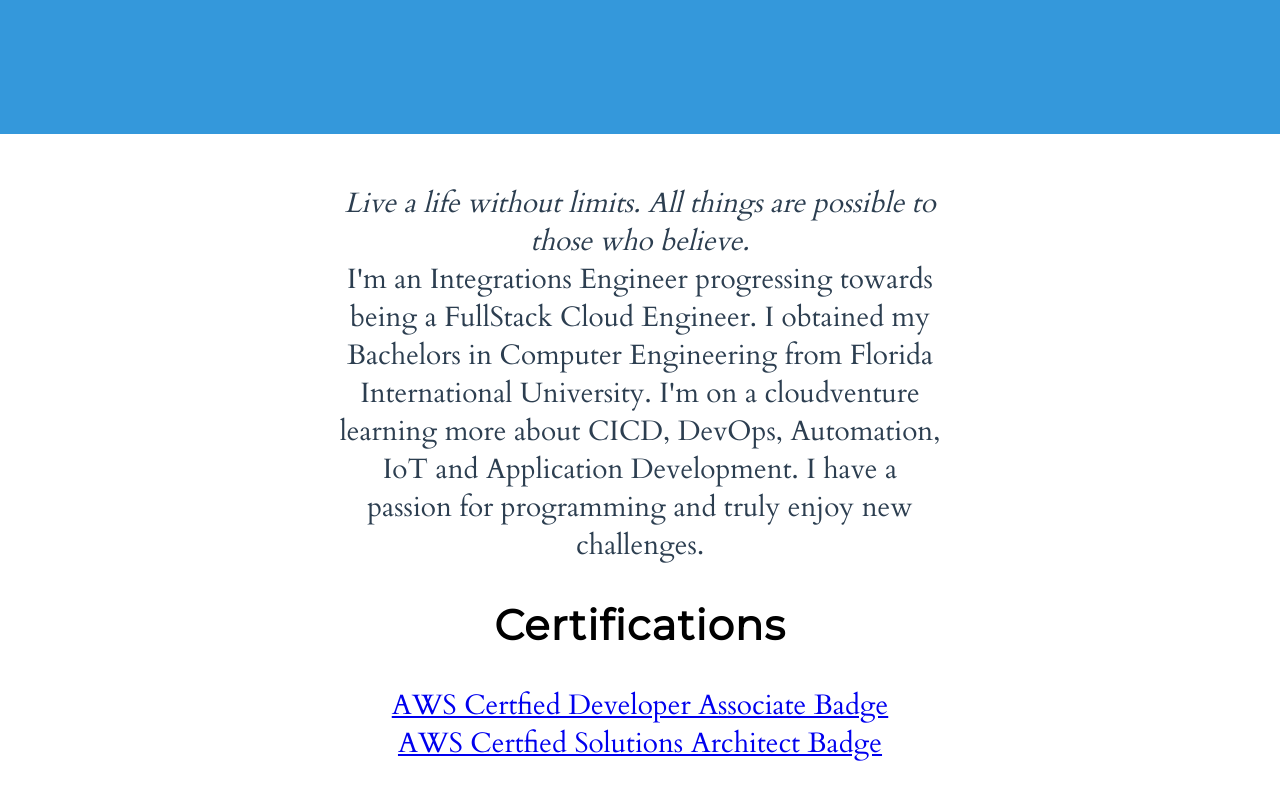
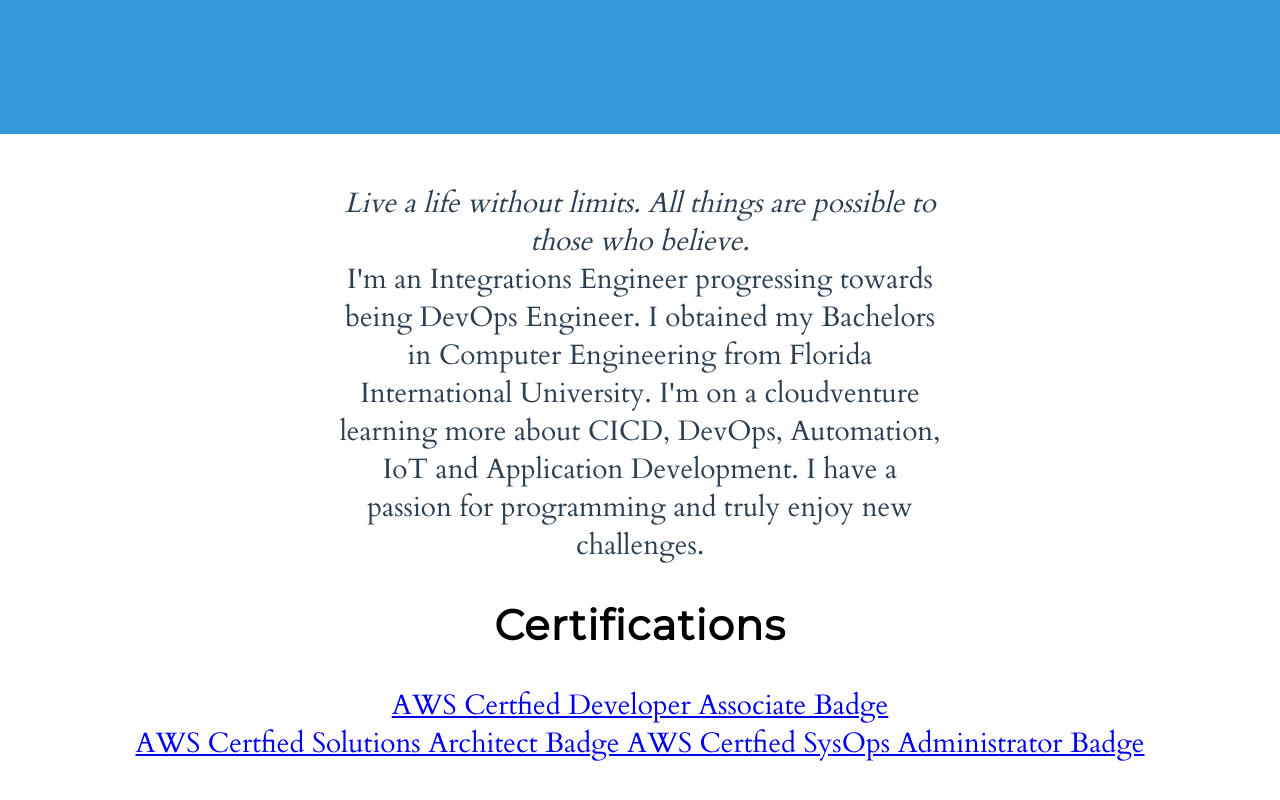
Before and after one commit to NoLimitsNick/no-limits-nick-portfolio, a React app: page index.html in a window 1280 px wide. Shown: the part 1974-2774 px from the top of the page. Built offline with nearby package versions, Linux system fonts and the light colour scheme.

Commit message:
Update Portfolio Resume and Bio

```diff
--- a/index.html
+++ b/index.html
@@ -71,17 +71,20 @@
     <section class="section section--alignCentered section--description">
       <p class="color--darkgrey section__description">
         <i>Live a life without limits. All things are possible to those who believe.</i><br>
-        I'm an Integrations Engineer progressing towards being a FullStack Cloud Engineer.
+        I'm an Integrations Engineer progressing towards being DevOps Engineer.
         I obtained my Bachelors in Computer Engineering from Florida International University.
         I'm on a cloudventure learning more about CICD, DevOps, Automation, IoT
         and Application Development. I have a passion for programming and truly enjoy new challenges.
       </p>
       <h2>Certifications</h2>
       <a href="https://www.certmetrics.com/amazon/public/badge.aspx?i=2&t=c&d=2019-07-27&ci=AWS00757269">
-      AWS Certfied Developer Associate Badge
+        AWS Certfied Developer Associate Badge
       </a><br>
       <a href="https://www.certmetrics.com/amazon/public/badge.aspx?i=1&t=c&d=2019-08-10&ci=AWS00757269">
         AWS Certfied Solutions Architect Badge
+      </a>
+      <a href="https://www.certmetrics.com/amazon/public/badge.aspx?i=3&t=c&d=2020-02-08&ci=AWS00757269">
+        AWS Certfied SysOps Administrator Badge
       </a>
     <script type="text/javascript" src="dist/bundle.js">
     </script>
```
Also changed, not shown: 1 other file.
